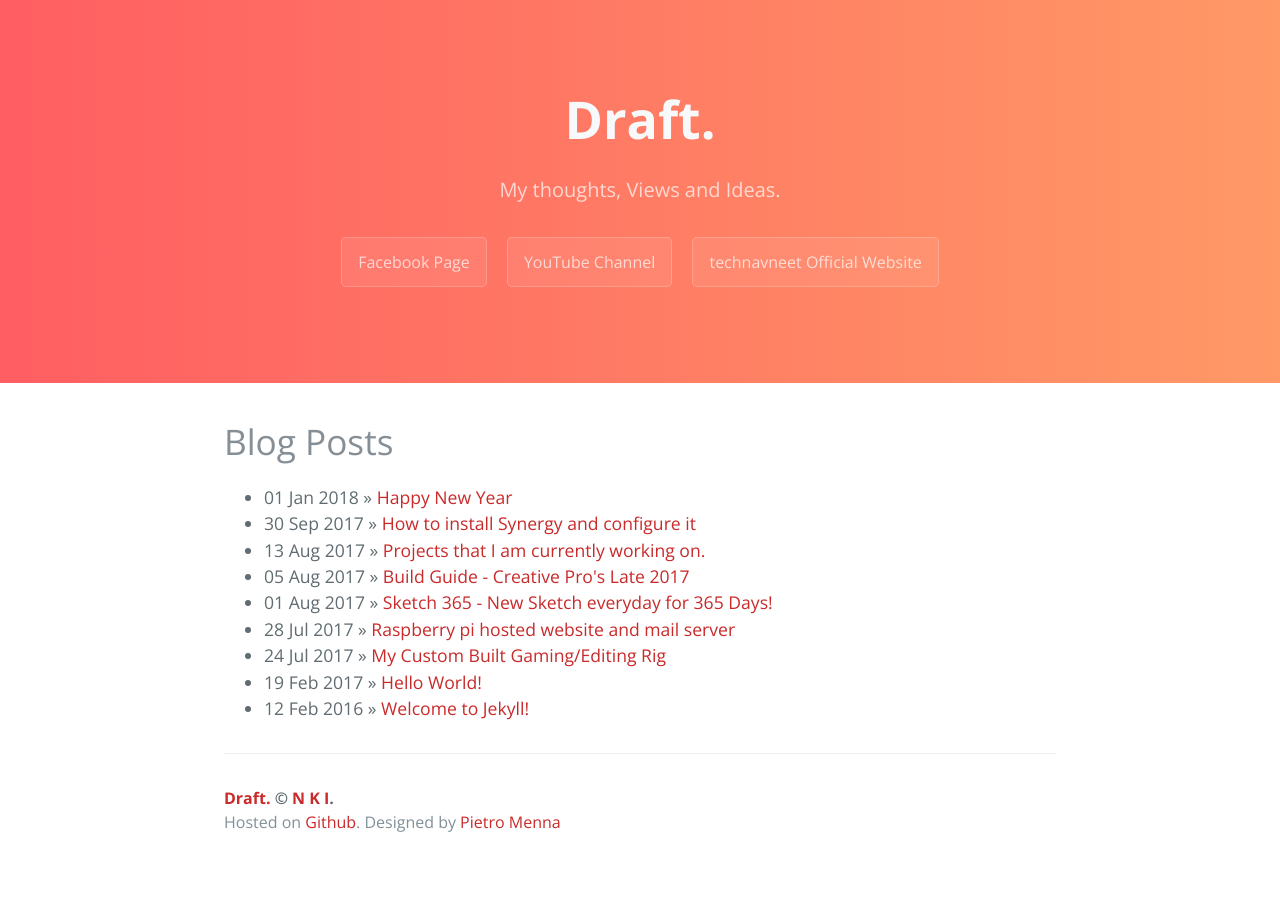
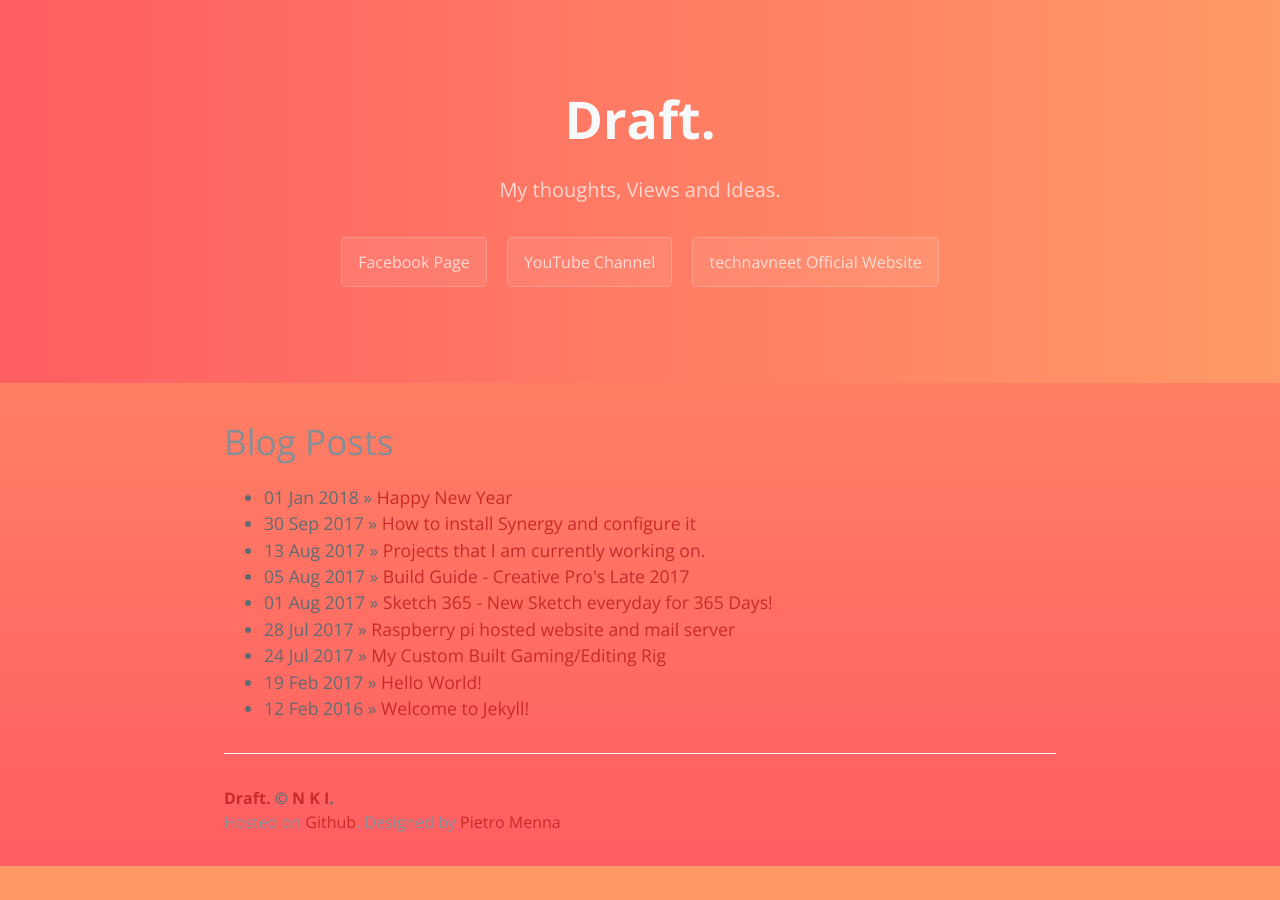
Before and after one commit to Navneet-Suresh/Navneet-Suresh.github.io, a Jekyll site: the page built from index.html, in a window 1280 px wide. Built offline with Jekyll 4.4.1, drawn with Linux system fonts in a browser that asks for light colours; nearby versions of some CDN libraries; the list of posts is cut into pages by our own code; comment, search, counter and statistics services are not loaded.

Commit message:
Update background color #2

```diff
--- a/css/ns.css
+++ b/css/ns.css
@@ -126,7 +126,9 @@
 
 * { box-sizing: border-box; }
 
-body { padding: 0; margin: 0; font-family: "Open Sans", "Helvetica Neue", Helvetica, Arial, sans-serif; font-size: 16px; line-height: 1.5; color: #606c71; }
+body { padding: 0; margin: 0; font-family: "Open Sans", "Helvetica Neue", Helvetica, Arial, sans-serif; font-size: 16px; line-height: 1.5; color: #606c71; background: #ff9966;  /* fallback for old browsers */
+background: -webkit-linear-gradient(to top, #ff5e62, #ff9966);  /* Chrome 10-25, Safari 5.1-6 */
+background: linear-gradient(to top, #ff5e62, #ff9966); /* W3C, IE 10+/ Edge, Firefox 16+, Chrome 26+, Opera 12+, Safari 7+ */}
 
 a { -webkit-animation-duration: 3s; -webkit-animation-delay: 0.5s; color: #c92a2a; text-decoration: none; }
 a:hover { text-decoration: underline; cursor:pointer; }
@@ -193,7 +195,3 @@
 .site-footer-owner { -webkit-animation-duration: 2s; /*-webkit-animation-delay: 3s */; display: block; font-weight: bold; }
 
 .site-footer-credits { -webkit-animation-duration: 2s; /*-webkit-animation-delay: 3s;*/ color: #819198; }
-
-background: #ff9966;  /* fallback for old browsers */
-background: -webkit-linear-gradient(to top, #ff5e62, #ff9966);  /* Chrome 10-25, Safari 5.1-6 */
-background: linear-gradient(to top, #ff5e62, #ff9966); /* W3C, IE 10+/ Edge, Firefox 16+, Chrome 26+, Opera 12+, Safari 7+ */
```
